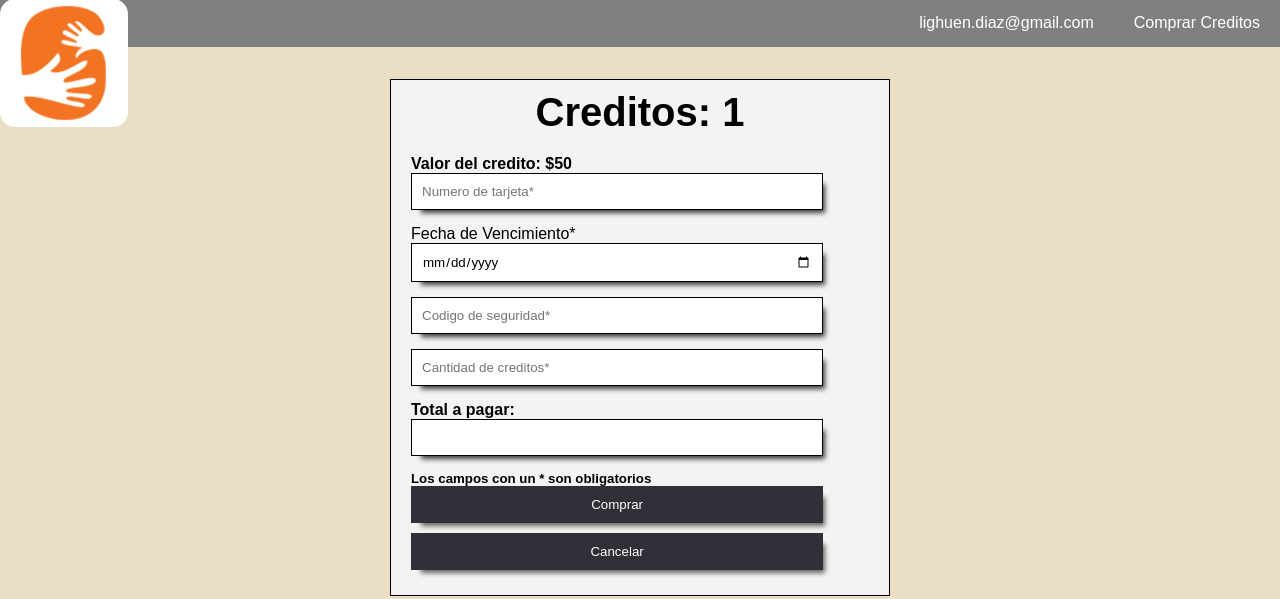
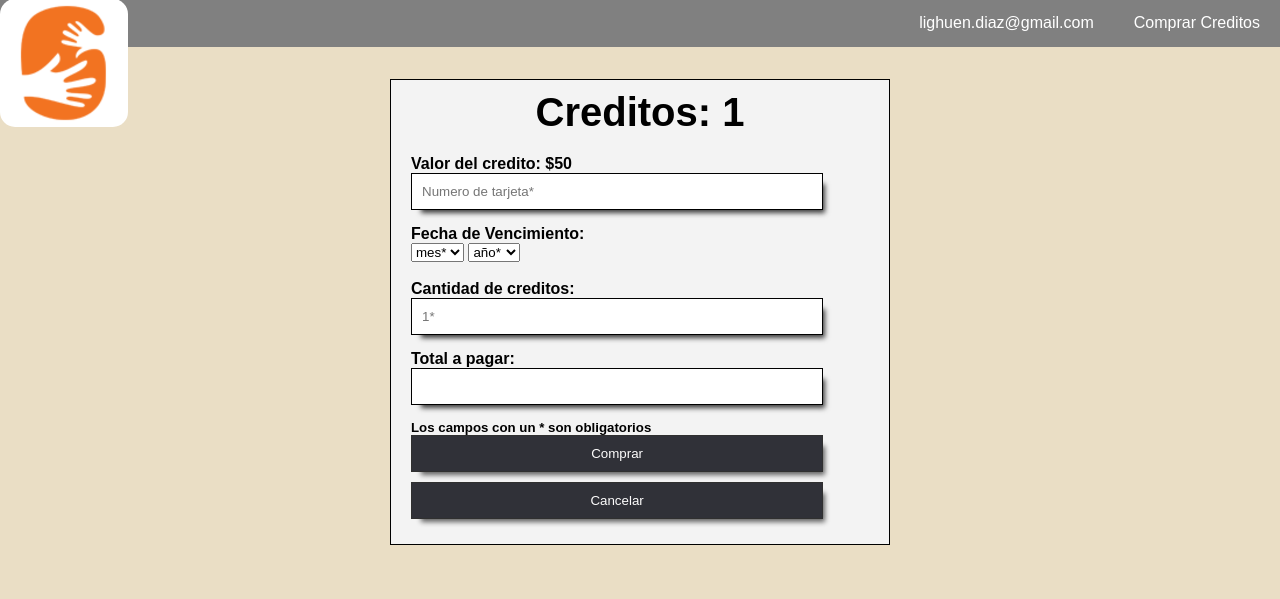
Before and after one commit to frankpaulu22/unagauchada, a PHP site: page /php/comprar.php?usid=1 in a window 1280 px wide. Shown: the part 201-800 px from the top of the page. Run offline with PHP 8.4, Linux system fonts and the light colour scheme; a user stored in the database is signed in; data comes from the database, SQL or seed files in the repository.

Commit message:
se modifico la selección de vencimiento de tarjeta de credito
antes se elegia un dia y las tarjetas de credito solo permiten mes y año

```diff
--- a/php/comprar.php
+++ b/php/comprar.php
@@ -1,3 +1,4 @@
+<html>
 <head>
   <meta charset="utf-8">
   <title>Comprar</title>
@@ -25,10 +26,39 @@
 		<h4>Valor del credito: $50</h4>
 		<input type='hidden' name='userid' value="<?php echo $usrid ?>">
 		<input type='text' id="numtarjeta" name='numtarjeta' minlength="16" maxlength="16" placeholder='Numero de tarjeta*' required>
-		<label>Fecha de Vencimiento*</label>
-		<input type='date' min="2017-06-01" max="2200-06-01" name='vencimiento' required> <!–Hay que acomodar para que muestre solo mes y año–>
-		<input type='text' id="codigo" name='codigo' minlength="3" maxlength="4" placeholder='Codigo de seguridad*' required>
-	    <input type='number' min="1" oninput="return calcularcreditos();" id="cantcredi" name='cantcredi' placeholder='Cantidad de creditos*' required>
+        <h4>Fecha de Vencimiento:</h4>
+		<select id="idmodelo" name="mes" required>
+            <option value>mes*</option> ==$0
+            <option value="1">01</option>
+            <option value="2">02</option>
+            <option value="3">03</option>
+            <option value="4">04</option>
+            <option value="5">05</option>
+            <option value="6">06</option>
+            <option value="7">07</option>
+            <option value="8">08</option>
+            <option value="9">09</option>
+            <option value="10">10</option>
+            <option value="11">11</option>
+            <option value="12">12</option>
+        </select>
+        <select id="idmodelo" name="anio" required >
+            <option value>año*</option> ==$0
+            <option value="2017">2017</option>
+            <option value="2018">2018</option>
+            <option value="2017">2019</option>
+            <option value="2017">2020</option>
+            <option value="2017">2021</option>
+            <option value="2017">2022</option>
+            <option value="2017">2023</option>
+            <option value="2017">2024</option>
+            <option value="2017">2025</option>
+            <option value="2017">2026</option>
+            <option value="2017">2027</option>
+        </select>
+        <p> <br/></p>
+        <h4>Cantidad de creditos:</h4>
+	    <input type='number' min="1" oninput="return calcularcreditos();" id="cantcredi" name='cantcredi' placeholder='1*' required>
 	    <h4>Total a pagar: </h4><input type='text' id="total" readonly="readonly" name='total'>
         <h5>Los campos con un * son obligatorios</h5>
 	    <input type='submit' value='Comprar'>
```
